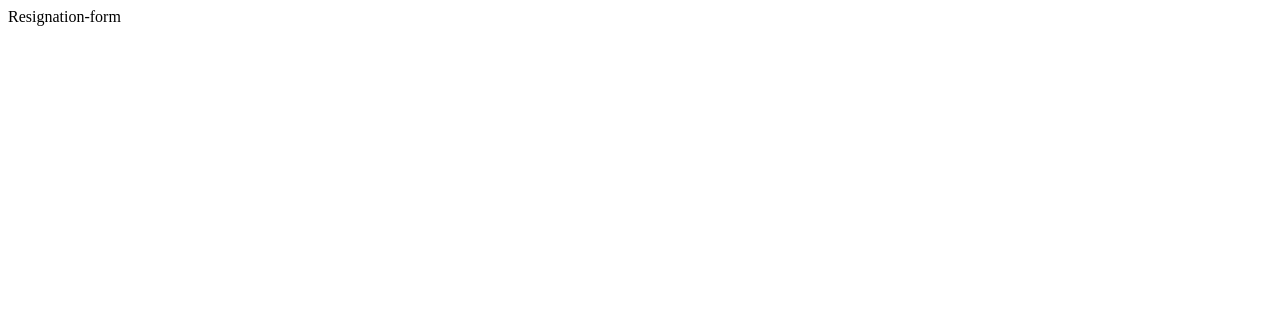
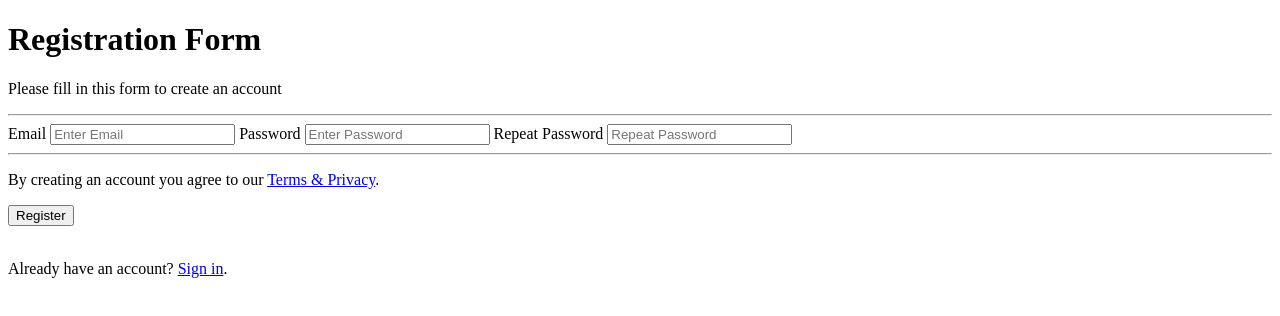
Before and after one commit to viru522/Registration-Form, a plain HTML site: page index.html in a window 1280 px wide. Drawn offline with Linux system fonts and the light colour scheme.

Commit message:
Update index.html

```diff
--- a/index.html
+++ b/index.html
@@ -8,14 +8,25 @@
 </head>
 
 <body>
-    <form action="post">
-        <div>
-            <caption>Resignation-form</caption>
+      <form action="Url">
+        <div class="container">
+            <h1>Registration Form</h1>
+            <p>Please fill in this form to create an account </p>
+            <hr>
+            <label for="email">Email</label>
+            <input type="text" placeholder="Enter Email" name="email" id="email" required>
+            <label for="psw">Password</label>
+            <input type="password" placeholder="Enter Password" name="psw" id="psw" required>
+            <label for="psw-repeat">Repeat Password</label>
+            <input type="password" placeholder="Repeat Password" name="psw-repeat" id="psw-repeat" required>
+            <hr>
 
-
+            <p>By creating an account you agree to our <a href="#">Terms & Privacy</a>.</p>
+            <button type="submit" class="registerbtn">Register</button>
         </div>
-
-
+        <div class="container signin">
+            <p>Already have an account? <a href="#">Sign in</a>.</p>
+        </div>
     </form>
 
 </body>
```
